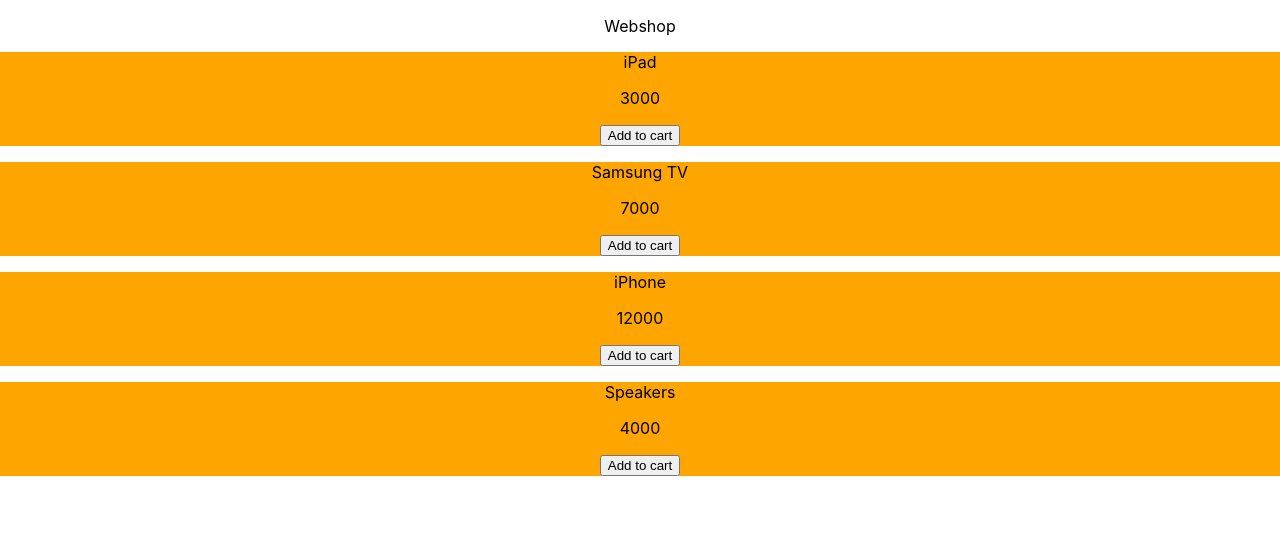
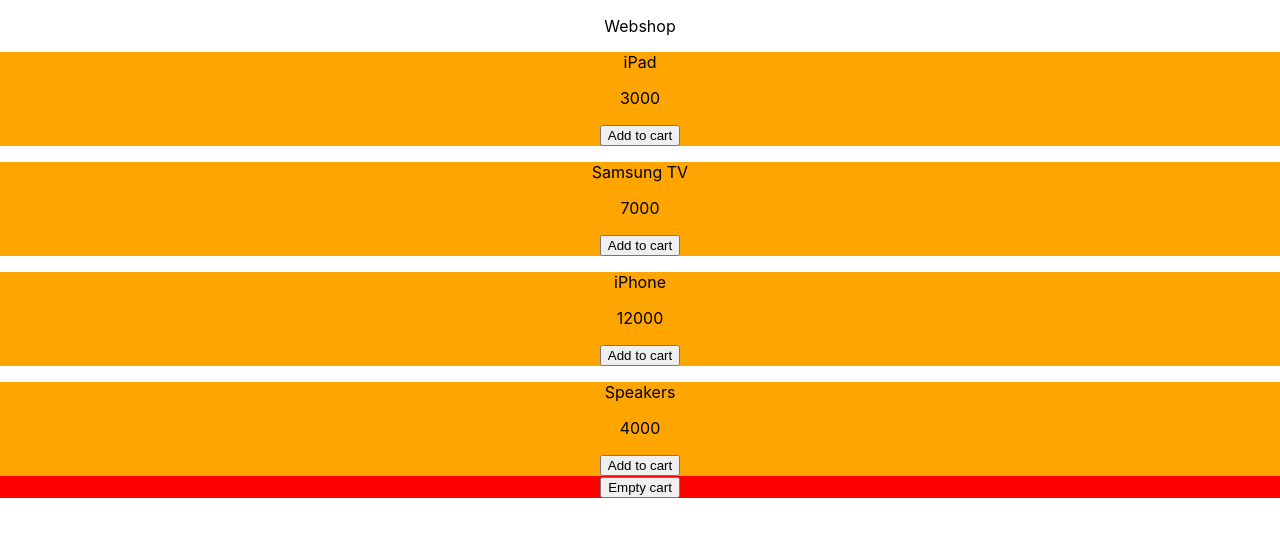
Before and after one commit to jenniferwvng/redux-toolkit-webshop, a React (Create React App) app: page / in a window 1280 px wide. Shown: the top 536 px of the page. Built offline with nearby package versions, Linux system fonts and the light colour scheme.

Commit message:
added emptyCart reducer

```diff
--- a/src/features/cart/Cart.js
+++ b/src/features/cart/Cart.js
@@ -1,6 +1,6 @@
 import React from "react";
 import { useSelector, useDispatch } from "react-redux";
-import { removeFromCart } from "./cartSlice";
+import { removeFromCart, emptyCart } from "./cartSlice";
 
 import { allCartItems } from "./cartSlice";
 
@@ -21,6 +21,9 @@
     return (
         <div>
             {renderCartItems}
+            <div style={{backgroundColor:'red'}}>
+                <button onClick={() => dispatch(emptyCart())}>Empty cart</button>
+            </div>
         </div>
     )
 }
--- a/src/features/cart/cartSlice.js
+++ b/src/features/cart/cartSlice.js
@@ -13,11 +13,14 @@
         },
         removeFromCart: (state, action) => {
             state.cartItems = state.cartItems.filter(cartItem => cartItem.productId !== action.payload);
+        },
+        emptyCart: state => {
+            state.cartItems = [];
         }
     }
 });
 
-export const { addToCart, removeFromCart } = cartSlice.actions;
+export const { addToCart, removeFromCart, emptyCart } = cartSlice.actions;
 
 export const cartReducer = cartSlice.reducer;
 
```
